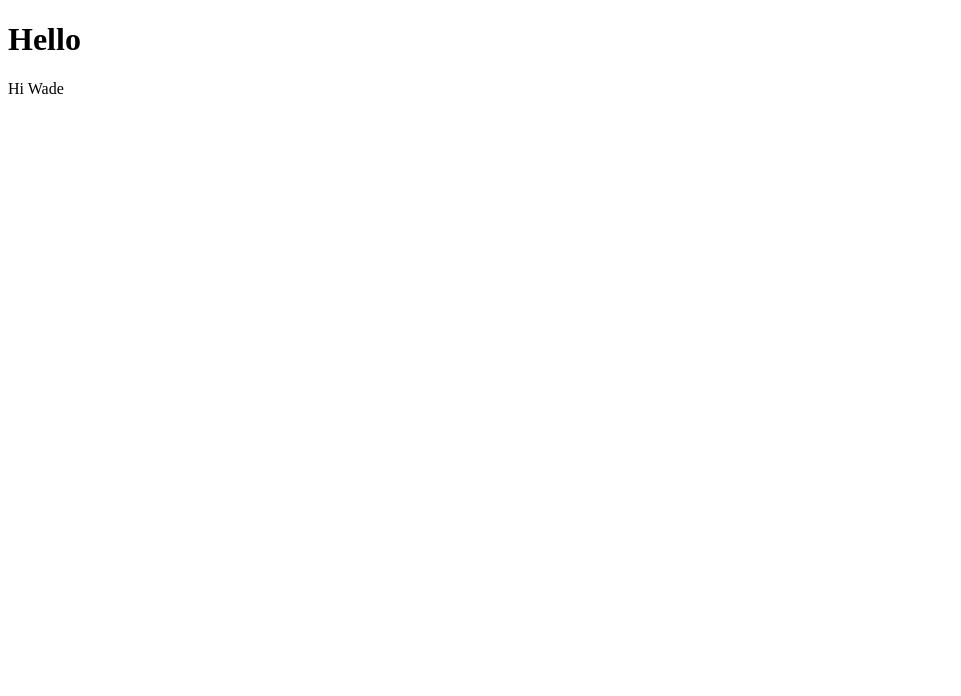
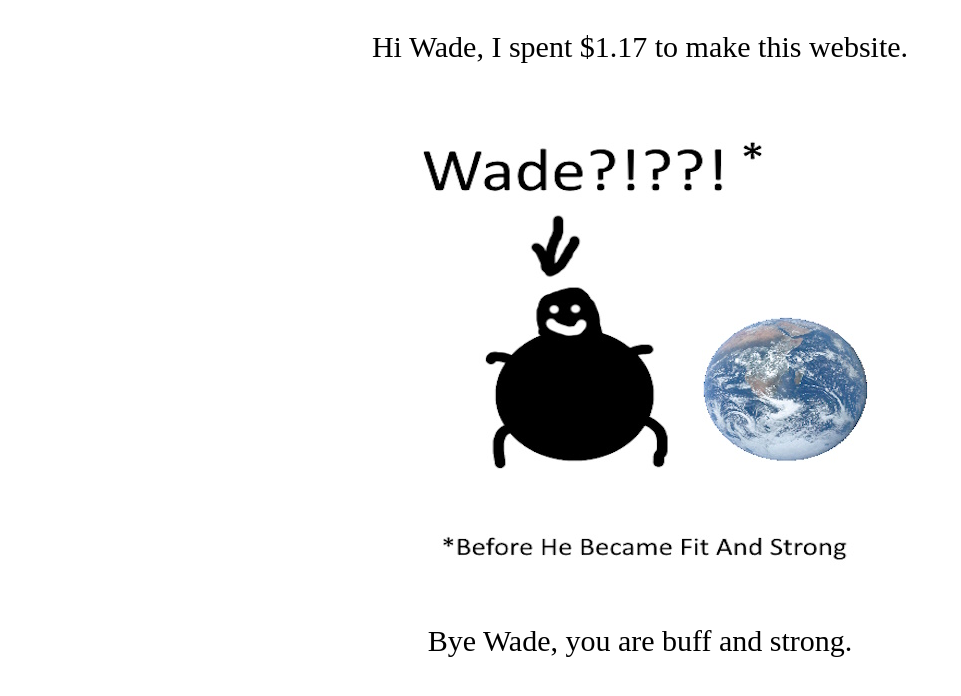
Before and after one commit to darthlord21/worldwidewade, a plain HTML site: page index.html in a window 1280 px wide. Shown: the whole page, without its empty margins (0-961 px from the left). Drawn offline with Linux system fonts and the light colour scheme.

Commit message:
Add files via upload

```diff
--- a/index.html
+++ b/index.html
@@ -1,9 +1,12 @@
 <!DOCTYPE html>
 <html>
-<body>
-
-<h1>Hello</h1>
-<p>Hi Wade</p>
-
-</body>
+    <head>
+        <link rel="stylesheet" href="styles.css">
+        <title>World Wide Wade</title>
+    </head>
+    <body>
+        <p id="msgWade">Hi Wade, I spent $1.17 to make this website.</p>
+        <img src="wade.jpg" alt="Wade" id="center">
+        <p id="msgWade">Bye Wade, you are buff and strong.</p>
+    </body>
 </html>
--- /dev/null
+++ b/styles.css
@@ -0,0 +1,11 @@
+#msgWade {
+    text-align: center;
+    font-size: 30px;
+}
+
+#center {
+    display: block;
+    margin: auto;
+    object-fit: none;
+    object-position: center top;
+}
```
Also changed, not shown: wade.jpg (added).
